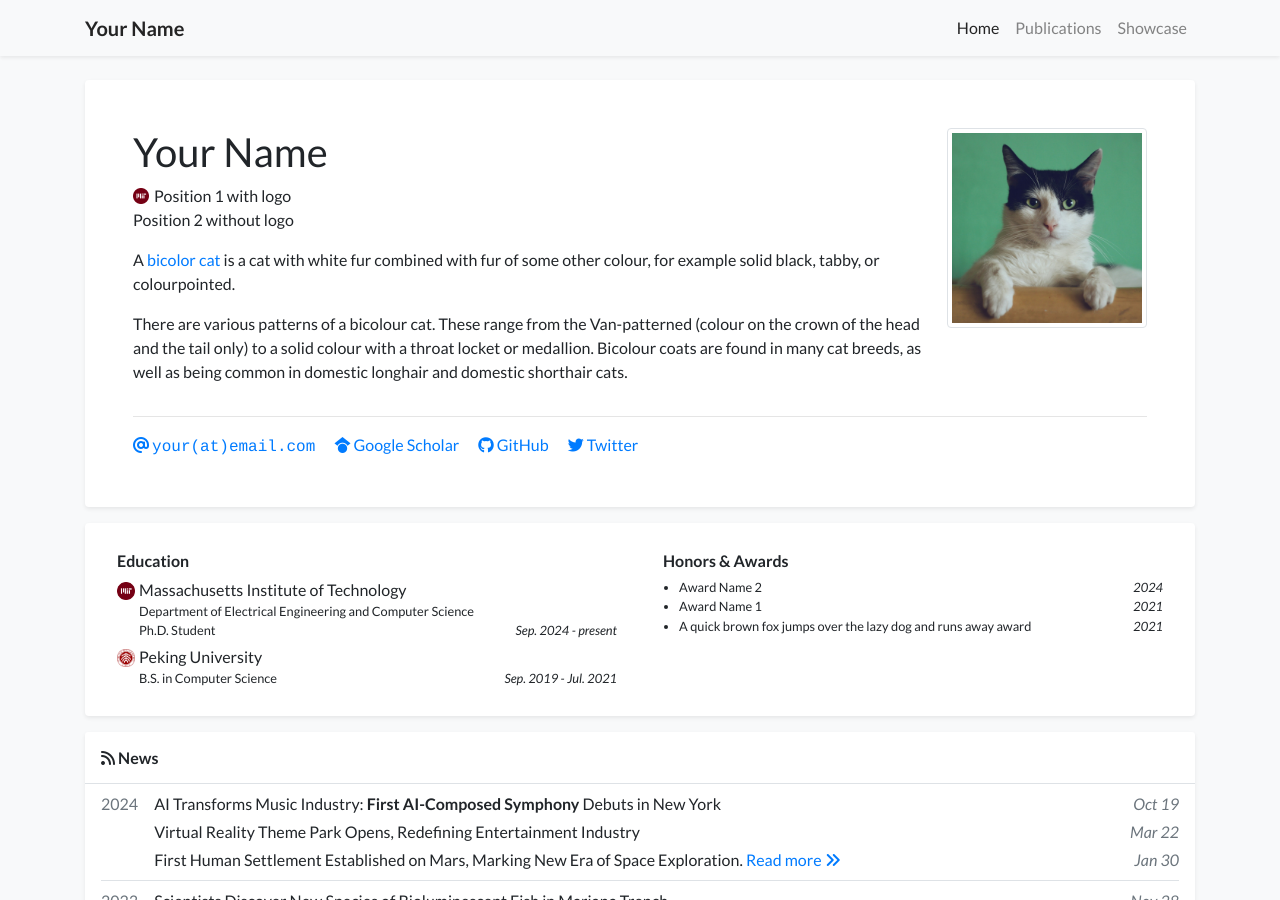
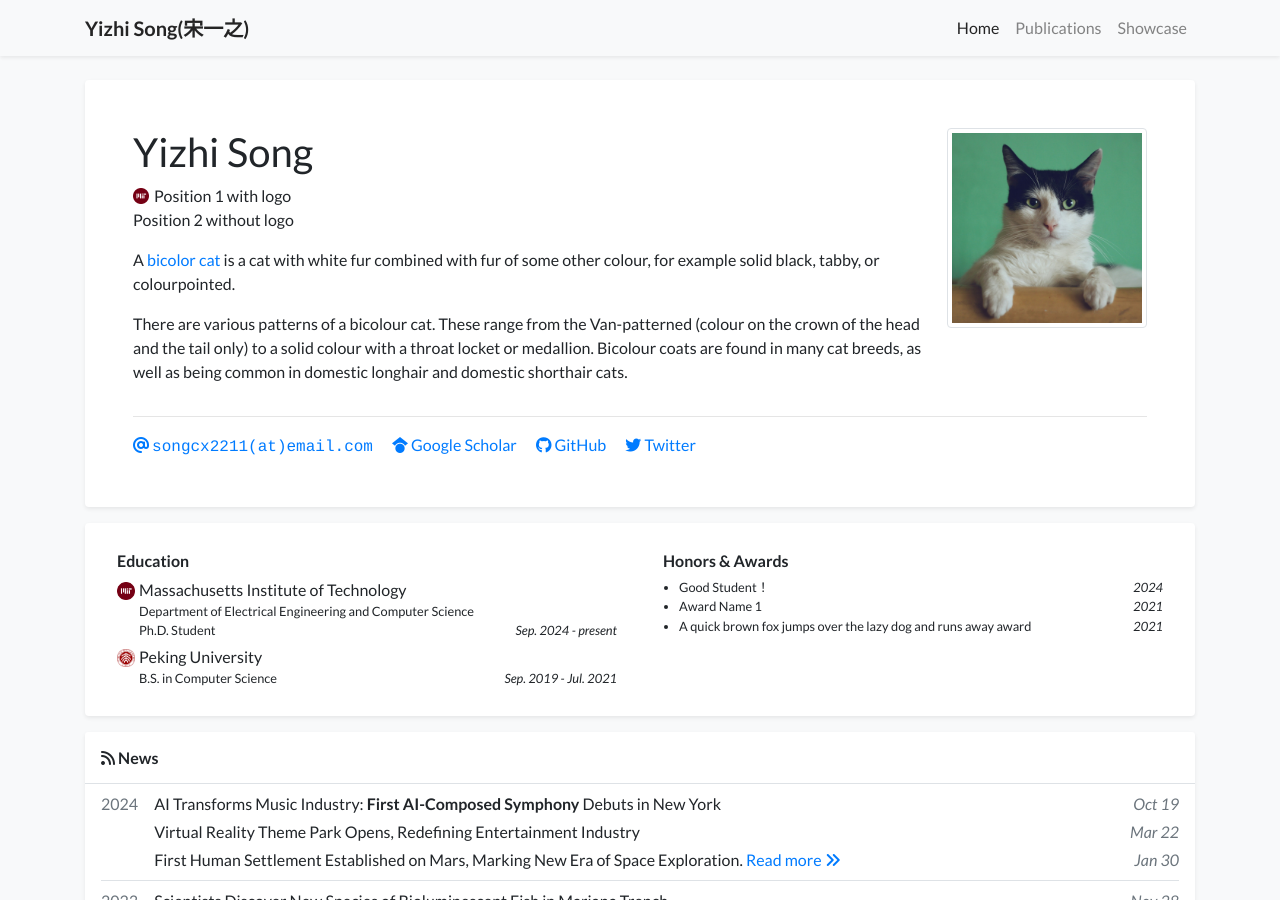
Before and after one commit to song630/song630.github.io, a Jekyll site: the page built from index.html, in a window 1280 px wide and 900 px high. Built offline with Jekyll 4.4.1, drawn with Linux system fonts in a browser that asks for light colours; nearby versions of some CDN libraries; a style sheet for code colours, icons or effects is not loaded.

Commit message:
Update profile.yml

```diff
--- a/_data/profile.yml
+++ b/_data/profile.yml
@@ -1,6 +1,6 @@
-primary_name: "Your Name"
+primary_name: "Yizhi Song"
 secondary_name: ""
-navbar_name: "Your Name"
+navbar_name: "Yizhi Song(宋一之)"
 
 positions:
 - logo: /assets/images/badges/MIT_Social_circle.png  # Logo is optional
@@ -8,7 +8,7 @@ positions:
 - name: Position 2 without logo
 
 
-email: "your@email.com"
+email: "songcx2211@email.com"
 # cv_link: link-to-your-cv-file
 gscholar: xFmQpf4AAAAJ  # This is an example, replace it with your own Google Scholar ID
 github: your_github_id
@@ -53,7 +53,7 @@ education:
 #   date: Sep. 2019 - Jul. 2021
 
 awards:
-- name: Award Name 2
+- name: Good Student！
   date: 2024
 - name: Award Name 1
   date: 2021
```
